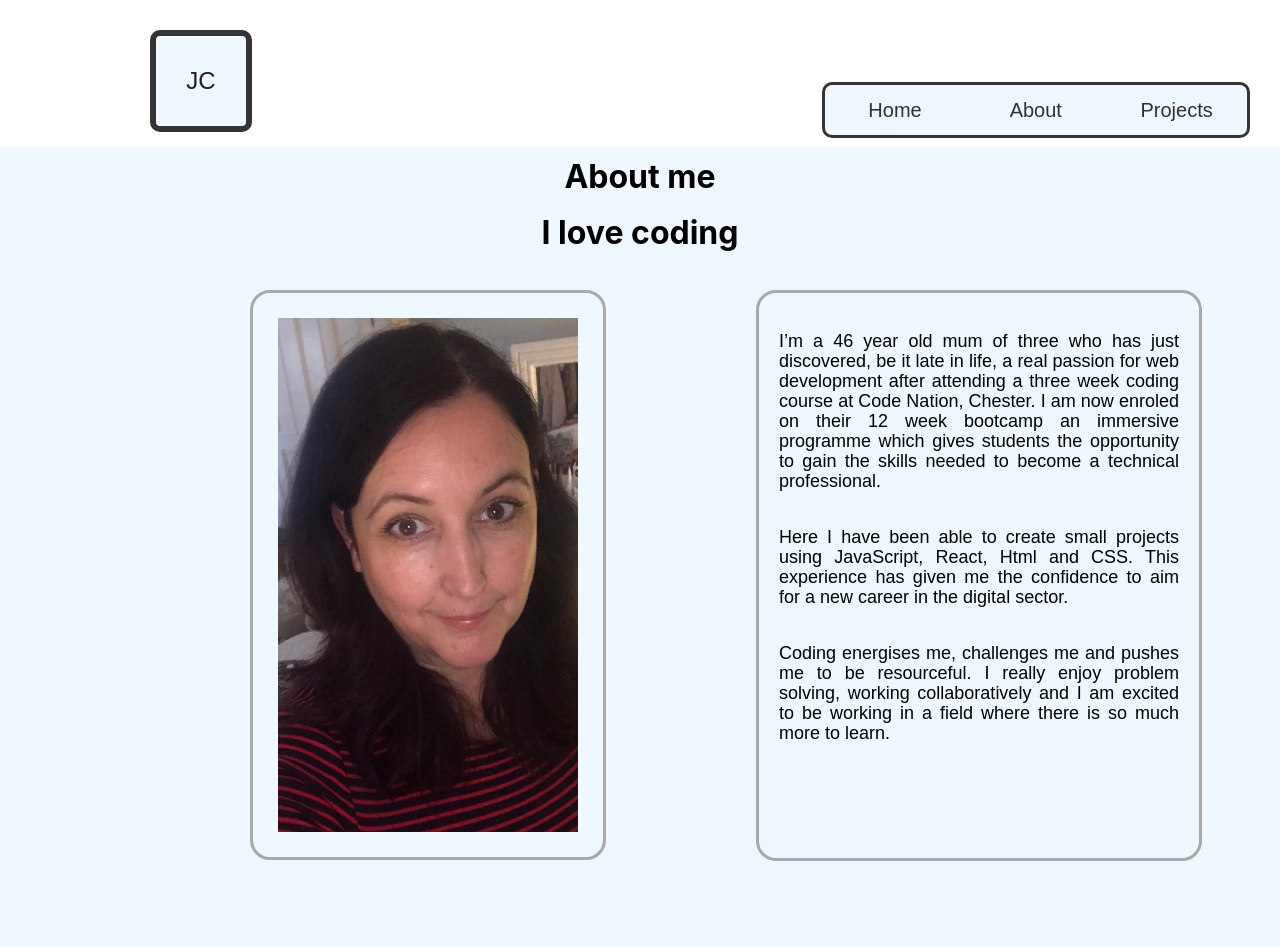
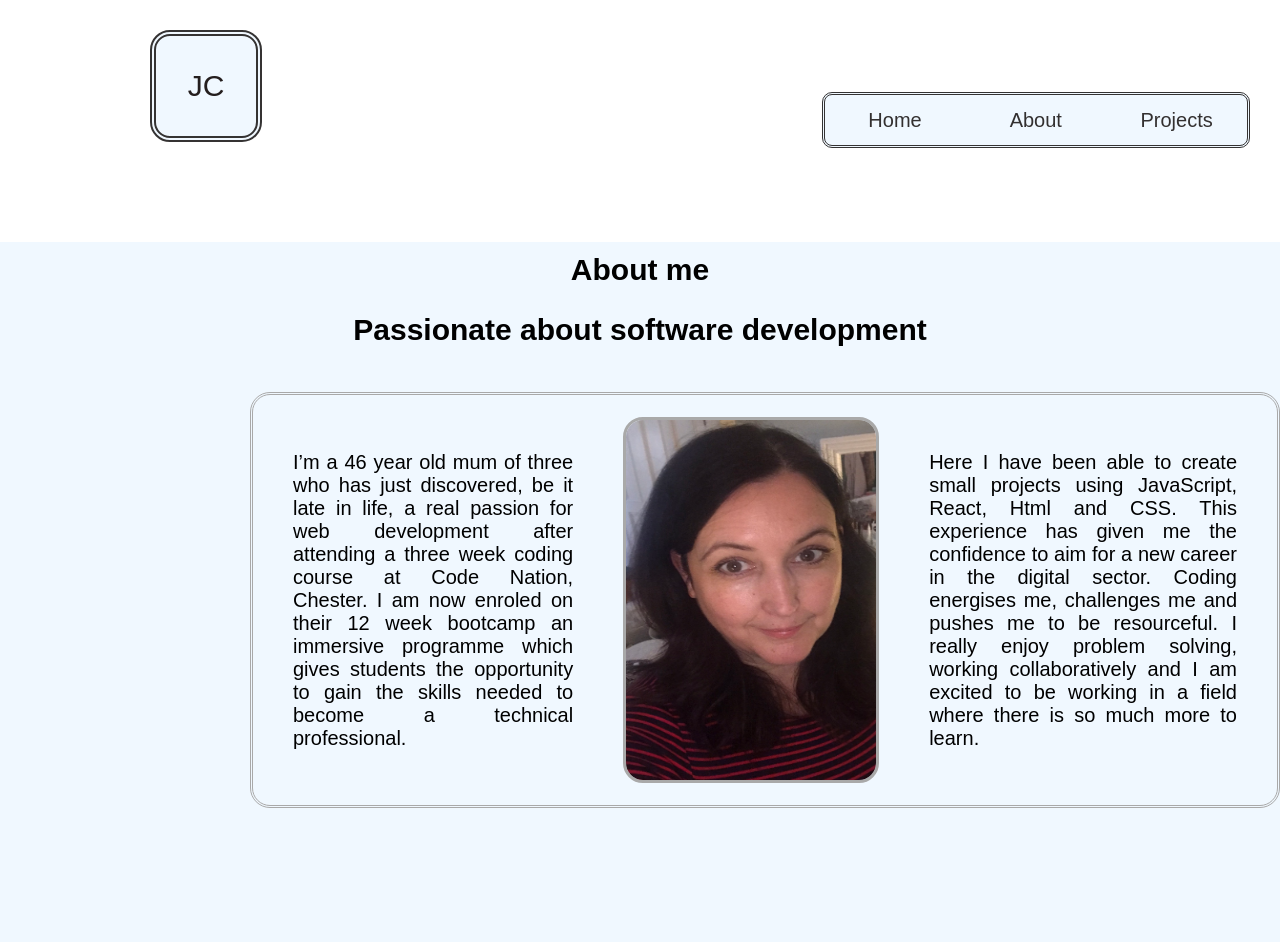
Before and after one commit to jenny33141/personal-profile, a React (Create React App) app: page /about in a window 1280 px wide. Built offline with nearby package versions, Linux system fonts and the light colour scheme.

Commit message:
css changes

```diff
--- a/src/App.css
+++ b/src/App.css
@@ -2,6 +2,7 @@
   display: flex;
   justify-content: center;
   align-content: center;
+  ;
 }
 
 .navbar2 {
@@ -13,10 +14,11 @@
   text-decoration: none;
   margin-top: -50px;
   background-color: aliceblue;
-  border: rgb(53, 51, 51) 3px solid;
+  /* border: rgb(53, 51, 51) 3px solid; */
   border-radius: 10px ;
   margin-right: 30px;
-
+  border-color: rgb(53, 51, 51);
+  border-style: double;
   float: right;
 }
 
@@ -31,26 +33,27 @@
   text-decoration: none;
   font-family: Arial, Helvetica, sans-serif;
   color: rgb(51, 48, 48);
+
 }
 
 #jc {
   border-color: rgb(53, 51, 51);
-  border-style: solid;
-  border-width: 6px;
-  height: 70px;
-  width: 70px;
+  border-style: double;
+  border-width:6px;
+  height: 100px;
+  width: 100px;
   display: flex;
   justify-content: center;
   align-items: center;
   text-decoration: none;
   font-family: Arial, Helvetica, sans-serif;
   color: rgb(36, 30, 30);
-  font-size: 24px;
+  font-size: 30px;
   font-weight: 500;
   margin-left: 150px;
   margin-top: 30px;
-  border-radius: 10px;
-  padding:10px;
+  border-radius: 20px;
+  padding:px;
   background-color: aliceblue;
 
 }
@@ -67,6 +70,7 @@
   font-size: 30px;
   height: 100vh;
   width: 100%;
+  background-color: aliceblue;
 }
 .homeText {
   margin-top: 25px;
@@ -84,6 +88,7 @@
   padding: 20px;
   background-color: aliceblue;
   border: darkgrey 3px solid;
+  border-style: double;
 }
 
 .projectsHeader {
@@ -102,48 +107,56 @@
   display: flex;
   justify-content: center;
   flex-direction: column;
-  height: 100vh;
+  height: 700px;
   width: 100%;
   /* border: 1px blue solid; */
   background-color: aliceblue;
-  margin-top: 15px;
+  margin-top: 100px;
 }
 
 .aboutHeader {
   display: flex;
   justify-content: center;
   margin-top: 25px;
-  line-height: 10px;
+  line-height: 5px;
+  font-weight: 700;
+  font-size: 30px;
+  font-family: Arial, Helvetica, sans-serif;
 }
 .aboutMeContainer {
   display: flex;
-  flex-direction: row;
- ;
+  flex-direction: row row-reverse;
+  ;
+
+
+
 
 
 
 
   height: 800px;
-  width: 1300px;
+  width: 100%;
   /* border: 1px yellow solid; */
 }
 .aboutMe {
   display: flex;
-  flex-direction:column;
+  flex-direction:row;
   align-items: center;
-  height: 525px;
-  width: 400px;
-  border: solid yellow 1px;
+
+  height: 330px;
+  width: 1200px;
+
   font-family: Arial, Helvetica, sans-serif;
-  font-size: 18px;
-  line-height: 20px;
+  font-size: 20px;
+  line-height: ;
   text-align: justify;
   border:darkgrey 3px solid ;
   background-color: aliceblue;
   margin-top: 30px;
-  margin-left: 150px;
+  margin-left: 250px ;
   border-radius: 20px;
-  padding: 20px;
+  padding: 40px;
+  border-style: double;
 }
 
 /* .aboutMe {
@@ -154,11 +167,15 @@
 
 
 .aboutMeImage {
-  margin-left:250px ;
-  margin-top: 30px;
-  width: 300px;
+  margin-top: 5px;
+  width: 250px;
+  height:  360px;
   border: 3px solid darkgrey;
+
+  /* padding: 25px; */
+  background-color: aliceblue;
+  margin-left: 50px;
+  margin-right: 50px;
   border-radius: 20px;
-  padding: 25px;
-  background-color: aliceblue;
+
 }
--- a/src/components/About.js
+++ b/src/components/About.js
@@ -4,14 +4,12 @@ import AboutMeImage from "../images/aboutMeImage.jpg"
 const About = () => {
   return (
     <div class="aboutMeMain">
-      <h1 className="aboutHeader">About me</h1>
-      <h1 className="aboutHeader">I love coding</h1>
+      <p className="aboutHeader">About me</p>
+      <p className="aboutHeader">Passionate about software development</p>
       <div className="aboutMeContainer">
-      <div className="aboutMeImageFrame">
-            <img src={AboutMeImage} className="aboutMeImage" alt="aboutMe" />
-          </div>
+
         <div className="aboutMe">
-          <p>
+          <p className="p1">
             I’m a 46 year old mum of three who has just discovered, be it late
             in life, a real passion for web development after attending a three
             week coding course at Code Nation, Chester. I am now enroled on
@@ -19,13 +17,16 @@ const About = () => {
             the opportunity to gain the skills needed to become a technical
             professional.
           </p>
+          <div className="aboutMeImageFrame">
+            <img src={AboutMeImage} className="aboutMeImage" alt="aboutMe" />
+          </div>
           <p>
             Here I have been able to create small projects using JavaScript,
             React, Html and CSS. This experience has given me the confidence to
             aim for a new career in the digital sector.
-          </p>
 
-          <p>
+
+
             Coding energises me, challenges me and pushes me to be resourceful.
             I really enjoy problem solving, working collaboratively and I am
             excited to be working in a field where there is so much more to
--- a/src/components/Projects.js
+++ b/src/components/Projects.js
@@ -30,7 +30,7 @@ const Projects = () => {
   ];
 
   return (
-    <div className="projectsContainer">
+    <div className="projectContainer">
       <h1 className="projectsHeader">Projects</h1>
       <div className="main-project-container">
         {myProject.map(project => {
--- a/src/styles/project.css
+++ b/src/styles/project.css
@@ -7,6 +7,9 @@
   width: 800px;
   border: 1px solid blue;
 } */
+.projectsHeader {
+  margin-left: 500px;
+}
 .project-container {
   display: flex;
   flex-direction: column;
@@ -18,19 +21,21 @@
   border: darkgrey 3px solid;
   border-radius: 5%;
 
-  margin-top: 50px;
+  margin-top: 150px;
   /* border: 2px solid grey; */
   width: 500px;
   height: 450px;
 }
 .main-project-container {
   /* border: 1px solid yellow; */
-  height: 400px;
-  width: 1200px;
+  height: 100vh;
+  width: 100%;
   display: flex;
   justify-content: space-evenly;
   flex-wrap: wrap;
   flex-direction: row;
+  background-color: aliceblue;
+  margin-top: -75px;
 }
 
 .projectImage {
```
